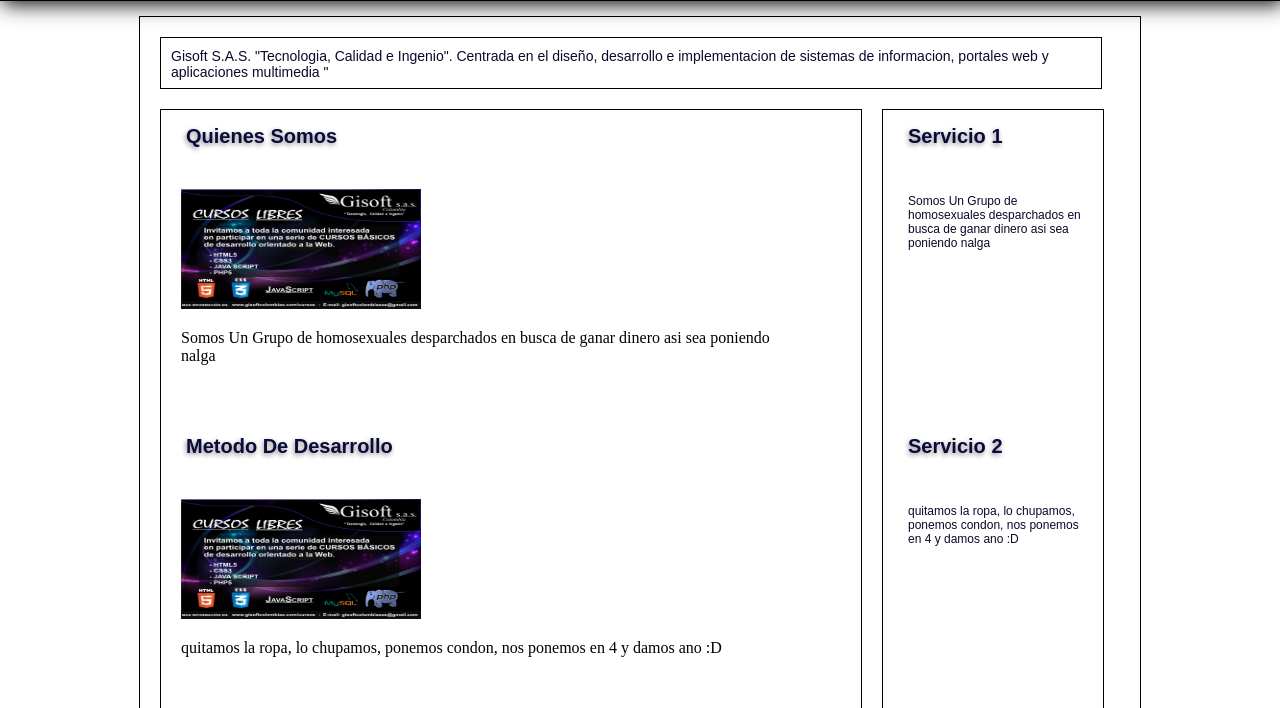
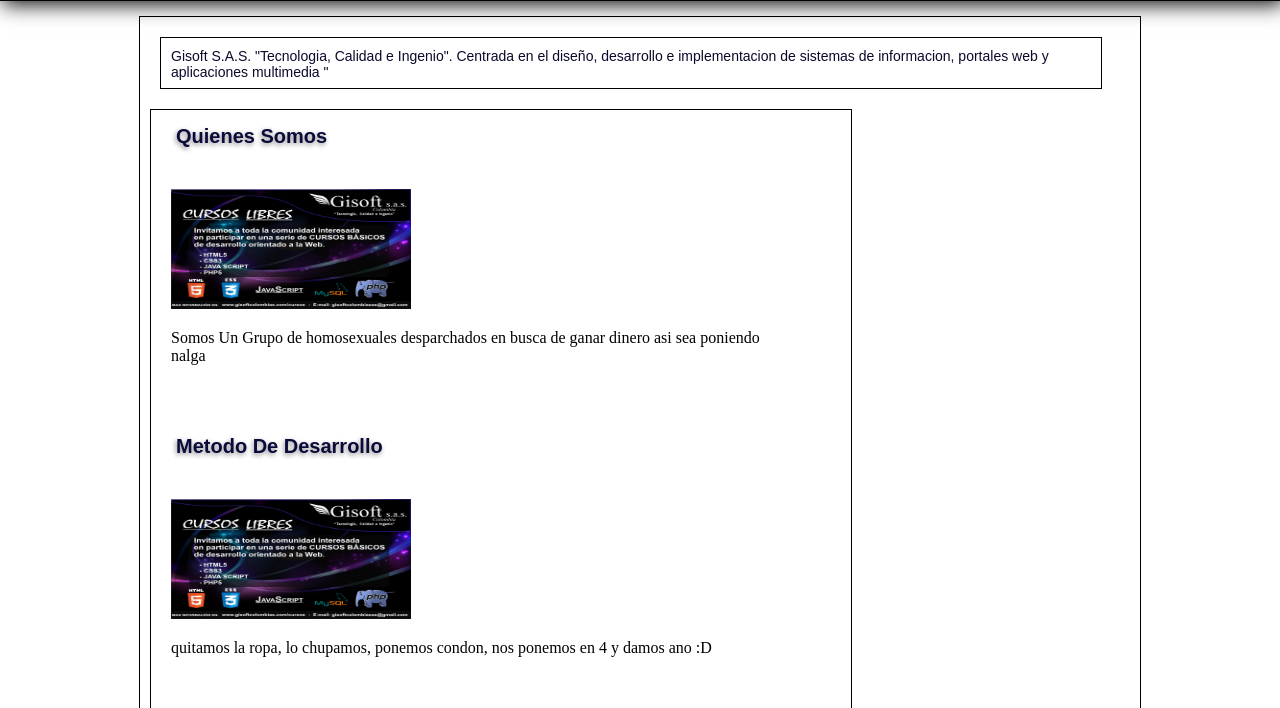
Before and after one commit to miguelavendano/Repositorio_Oficial, a plain HTML site: page nosotros.html in a window 1280 px wide. Shown: the part 92-800 px from the top of the page. Drawn offline with nearby package versions, Linux system fonts and the light colour scheme; files that its build step writes are made by us from their sources; a web font is replaced by a local one.

Commit message:
Pruebas branch

```diff
--- a/estil.css
+++ b/estil.css
@@ -301,15 +301,20 @@ article.sectioncontenido {
 #columna1{
 	float:left;
 	width:700px;
-	height:700px;
-	margin-left:20px;
+	height:650px;
+	margin-left:10px;
 	border: 1px solid;
 }
 
 #columna2{
 	float:left;
+<<<<<<< HEAD
 	width:220px;
 	height:700px;
+=======
+	width:200px;
+	height:650px;
+>>>>>>> cambios innecesarios
 	margin-left:20px;
 	border: 1px solid;
 
```
